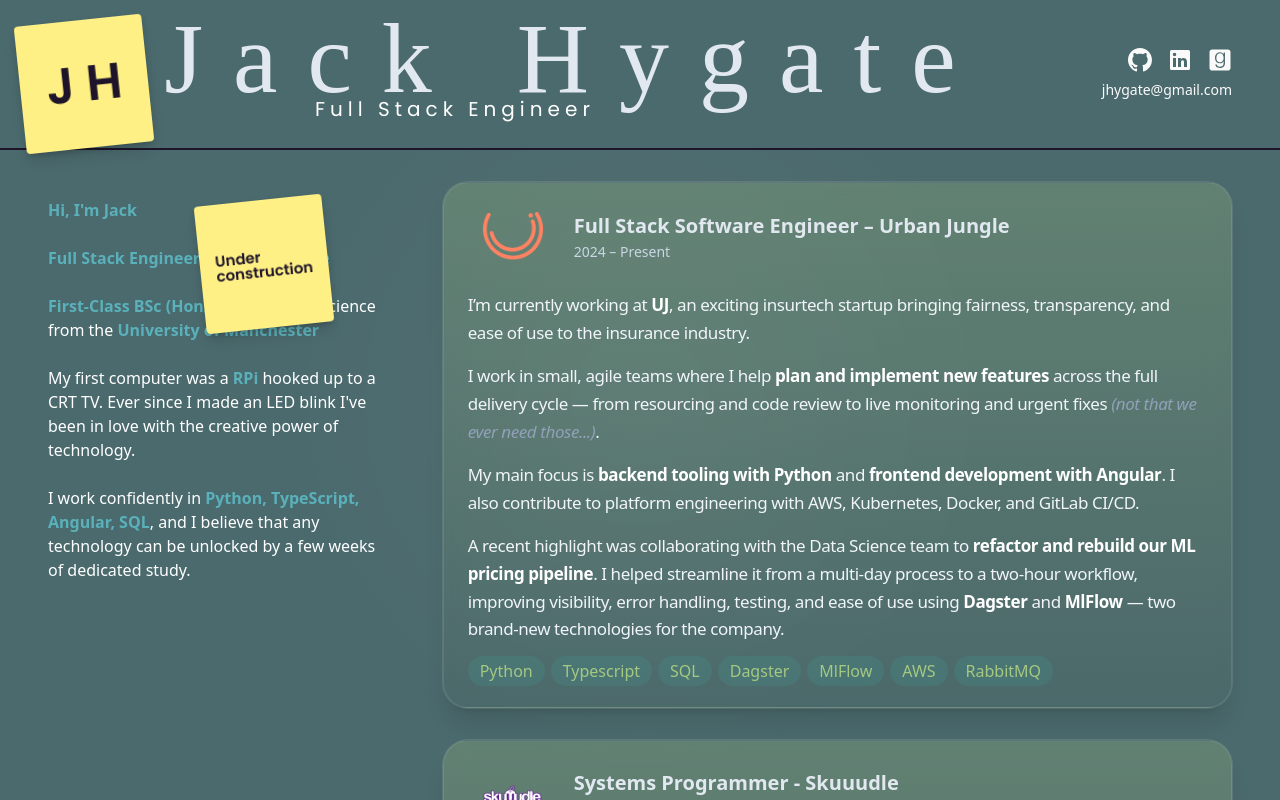
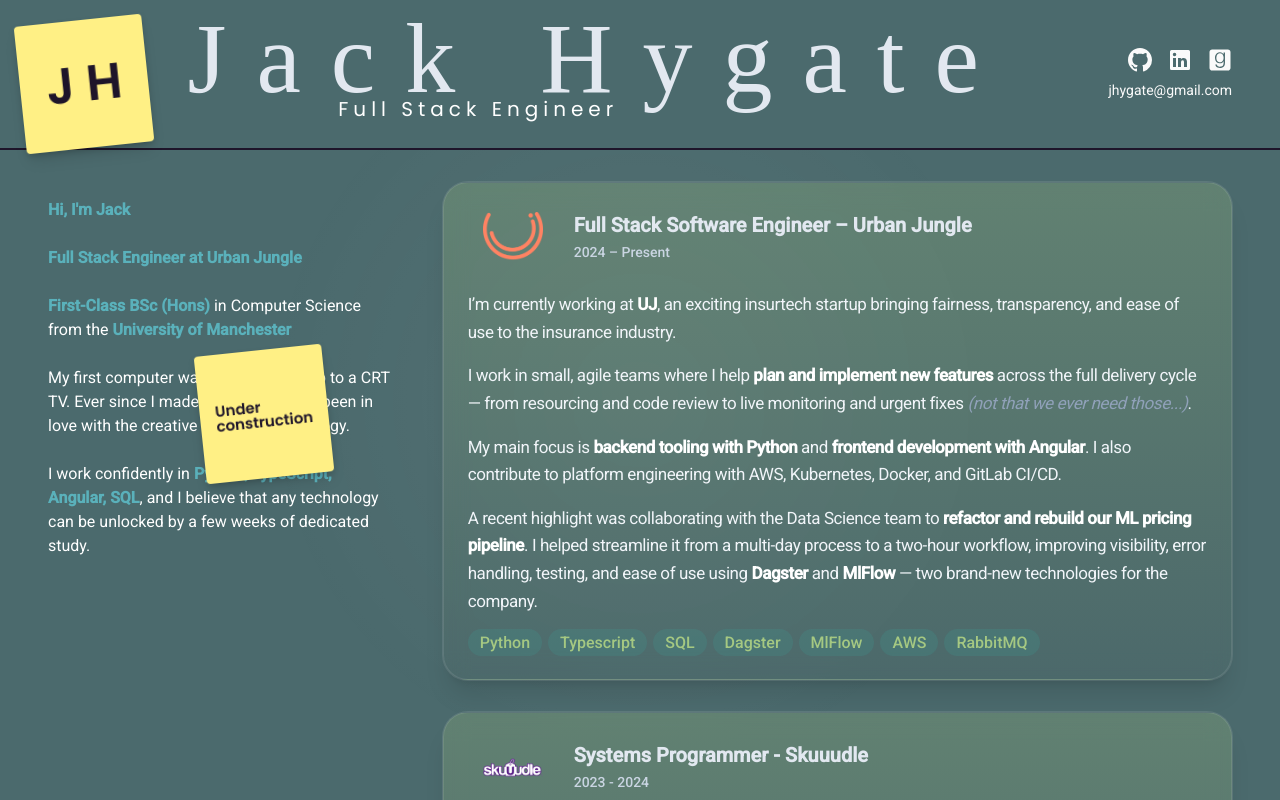
Before and after one commit to jhygate/jhygate.github.io, an Angular app: page / in a window 1280 px wide. Shown: the top 800 px of the page. Built offline with nearby package versions, Linux system fonts and the light colour scheme; a web font is replaced by a local one.

Commit message:
add ugly sidebar

```diff
--- a/angular.json
+++ b/angular.json
@@ -50,6 +50,7 @@
               "src/assets"
             ],
             "styles": [
+              "@angular/material/prebuilt-themes/azure-blue.css",
               "src/styles.css"
             ],
             "scripts": []
--- a/package.json
+++ b/package.json
@@ -10,10 +10,13 @@
   },
   "private": true,
   "dependencies": {
+    "@angular/animations": "^19.2.14",
+    "@angular/cdk": "^19.2.19",
     "@angular/common": "^19.2.0",
     "@angular/compiler": "^19.2.0",
     "@angular/core": "^19.2.0",
     "@angular/forms": "^19.2.0",
+    "@angular/material": "^19.2.19",
     "@angular/platform-browser": "^19.2.0",
     "@angular/platform-browser-dynamic": "^19.2.0",
     "@angular/router": "^19.2.0",
--- a/src/app/app.component.css
+++ b/src/app/app.component.css
@@ -0,0 +1,4 @@
+::ng-deep .mat-sidenav-container,
+::ng-deep .mat-drawer-container {
+  background: transparent !important;
+}
--- a/src/app/app.component.html
+++ b/src/app/app.component.html
@@ -1,8 +1,10 @@
 <app-mouse-glow></app-mouse-glow>
-
 <header
   class="fixed top-0 w-full z-50 bg-[#4b6a6d] h-[150px] border-b-2 border-[#1e152a] flex items-center justify-between px-12"
 >
+  <button mat-icon-button (click)="drawer.toggle()" aria-label="Toggle menu">
+    <mat-icon>menu</mat-icon>
+  </button>
   <app-postit [fixed]="true" [top]="'20px'" [left]="'20px'">
     <div class="flex items-center justify-center w-full h-full">
       <p
@@ -10,17 +12,6 @@
         style="font-family: 'Poppins', sans-serif"
       >
         J H
-      </p>
-    </div>
-  </app-postit>
-
-  <app-postit [fixed]="false" top="200px" left="200px">
-    <div class="flex items-center justify-center w-full h-full">
-      <p
-        class="text-[15px] font-bold text-[#1e152a] leading-none"
-        style="font-family: 'Poppins', sans-serif"
-      >
-        Under construction
       </p>
     </div>
   </app-postit>
@@ -96,11 +87,38 @@
   </div>
 </header>
 
+<mat-sidenav-container class="h-screen bg-transparent">
+  <!-- 1) The drawer -->
+  <mat-sidenav
+    #drawer
+    [opened]="isOpen"
+    mode="over"
+    fixedInViewport="true"
+    [fixedTopGap]="150"
+    class="bg-white/90 backdrop-blur-md"
+  >
+    <mat-nav-list>
+      <a mat-list-item routerLink="/home" (click)="drawer.close()">Home</a>
+      <a mat-list-item routerLink="/about" (click)="drawer.close()">About</a>
+      <a mat-list-item routerLink="/contact" (click)="drawer.close()">Contact</a>
+      <!-- add as many links as you like -->
+    </mat-nav-list>
+  </mat-sidenav>
+
+  <app-postit [fixed]="false" top="200px" left="200px">
+    <div class="flex items-center justify-center w-full h-full">
+      <p
+        class="text-[15px] font-bold text-[#1e152a] leading-none"
+        style="font-family: 'Poppins', sans-serif"
+      >
+        Under construction
+      </p>
+    </div>
+  </app-postit>
+
   <div class="px-12 flex flex-col md:flex-row">
     <div class="flex-1 h-fit">
       <app-profile />
-
-    <!-- <app-leftside /> -->
     </div>
 
     <div class="flex-[2] h-fit">
@@ -147,3 +165,4 @@
       </app-info-box>
     </a>
   </div>
+</mat-sidenav-container>
--- a/src/app/app.component.ts
+++ b/src/app/app.component.ts
@@ -6,6 +6,11 @@
 import { PostitComponent } from './components/postit/postit.component'
 import { MouseGlowComponent } from './components/mouse-glow/mouse-glow.component'
 import { InfoBoxComponent } from './components/info-box/info-box.component'
+import { MatSidenavModule } from '@angular/material/sidenav'
+import { MatListModule } from '@angular/material/list'
+import { MatIconModule } from '@angular/material/icon'
+import { MatButtonModule } from '@angular/material/button'
+import { MatToolbarModule } from '@angular/material/toolbar'
 
 @Component({
   selector: 'app-root',
@@ -15,10 +20,23 @@
     ExperienceComponent,
     LeftsideComponent,
     PostitComponent,
+    MatIconModule,
     MouseGlowComponent,
     InfoBoxComponent,
+    MatSidenavModule,
+    MatListModule,
+    MatButtonModule,
+    MatToolbarModule,
   ],
   templateUrl: './app.component.html',
   styleUrl: './app.component.css',
 })
-export class AppComponent {}
+export class AppComponent {
+  isOpen = false
+  toggle() {
+    this.isOpen = !this.isOpen
+  }
+  close() {
+    this.isOpen = false
+  }
+}
--- a/src/index.html
+++ b/src/index.html
@@ -13,8 +13,10 @@
       rel="stylesheet"
     />
     <link rel="icon" type="image/x-icon" href="assets/images/J.png" />
-  </head>
-  <body class="bg-[#4b6a6d]">
+      <link href="https://fonts.googleapis.com/css2?family=Roboto:wght@300;400;500&display=swap" rel="stylesheet">
+    <link href="https://fonts.googleapis.com/icon?family=Material+Icons" rel="stylesheet">
+</head>
+  <body class="bg-[#4b6a6d] mat-typography">
     <div class="pt-[150px]">
       <app-root></app-root>
     </div>
--- a/src/styles.css
+++ b/src/styles.css
@@ -37,3 +37,6 @@
 .phs-gradient {
   background: linear-gradient(to left, rgba(27, 28, 91, 0.25), rgba(238, 243, 249, 0.25));
 }
+
+html, body { height: 100%; }
+body { margin: 0; font-family: Roboto, "Helvetica Neue", sans-serif; }
```
Also changed, not shown: 1 other file (tests, documents, lock files or other folders). Lines whose indentation alone changed are shown as unchanged.
